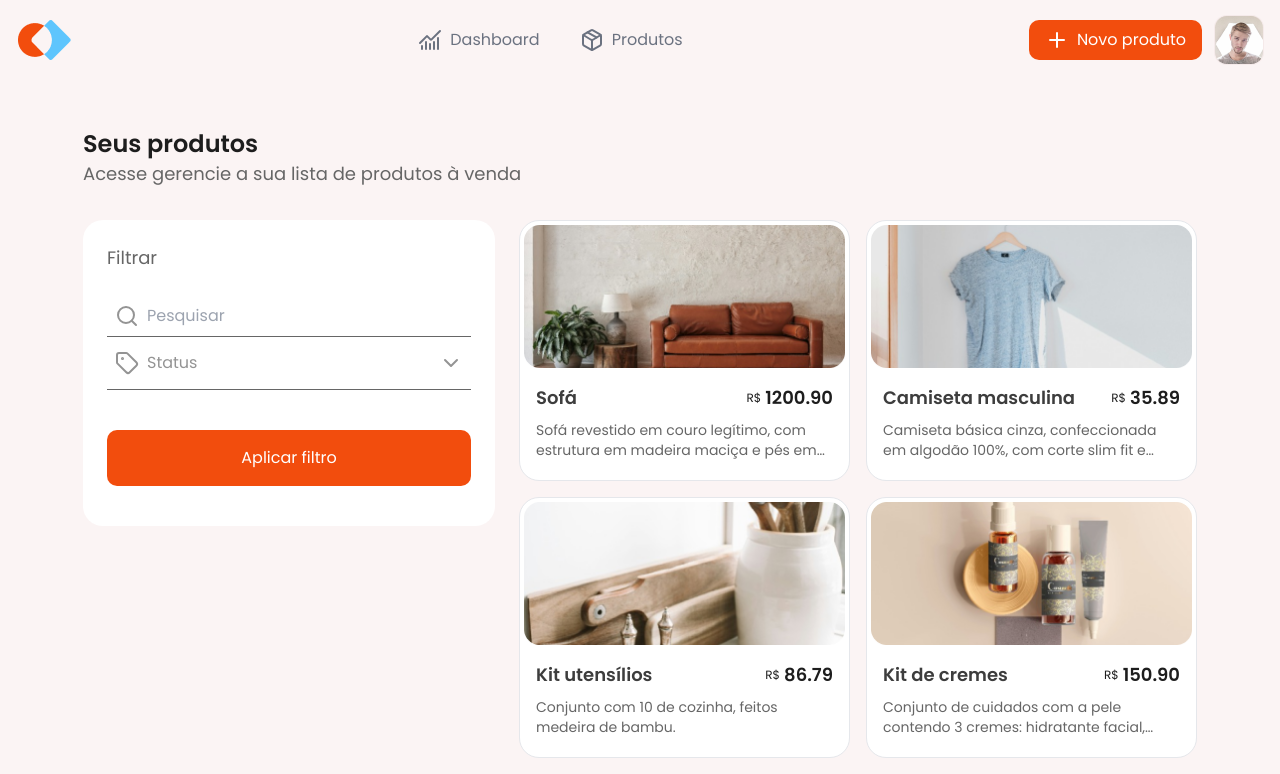
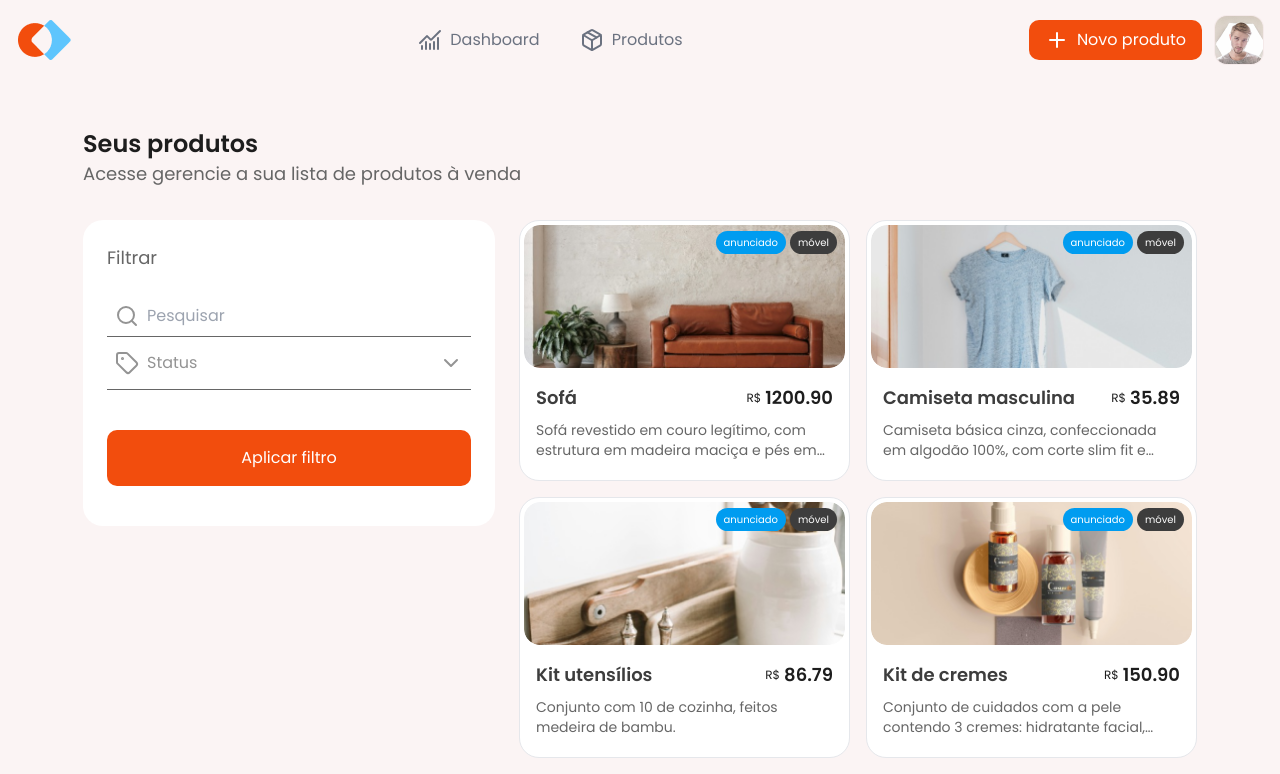
Before and after one commit to cesar7722a/Gestao-de-Marktplace, a React (Vite) app: page /produtos in a window 1280 px wide. Shown: the top 774 px of the page. Built offline with nearby package versions, Linux system fonts and the light colour scheme.

Commit message:
feat:create card anuncio

```diff
--- a/src/components/CardProdut.tsx
+++ b/src/components/CardProdut.tsx
@@ -8,8 +8,20 @@ type CardProdutProps = {
 export function CardProdut({ name, image, price, descri }: CardProdutProps) {
   return (
     <div className="p-1 space-y-1 bg-white rounded-[20px] w-[331px] border hover:border-[#5EC5FD]">
-      <figure>
-        <img src={image} alt="imagem produto" />
+      <figure className="relative">
+        <img
+          src={image}
+          alt="imagem produto"
+          width={323}
+          height={144}
+          className="rounded-2xl"
+        />
+        <span className="absolute z-50 top-1.5 right-2 flex gap-1 text-[10px] text-white">
+          <aside className="rounded-full px-2 py-1  bg-[#009CF0] ">
+            anunciado
+          </aside>
+          <aside className="rounded-full px-2 py-1 bg-[#3D3D3D]">móvel</aside>
+        </span>
       </figure>
       <div className="px-3 pt-3 pb-4 space-y-2">
         <div className="flex text-[#1D1D1D]">
```
